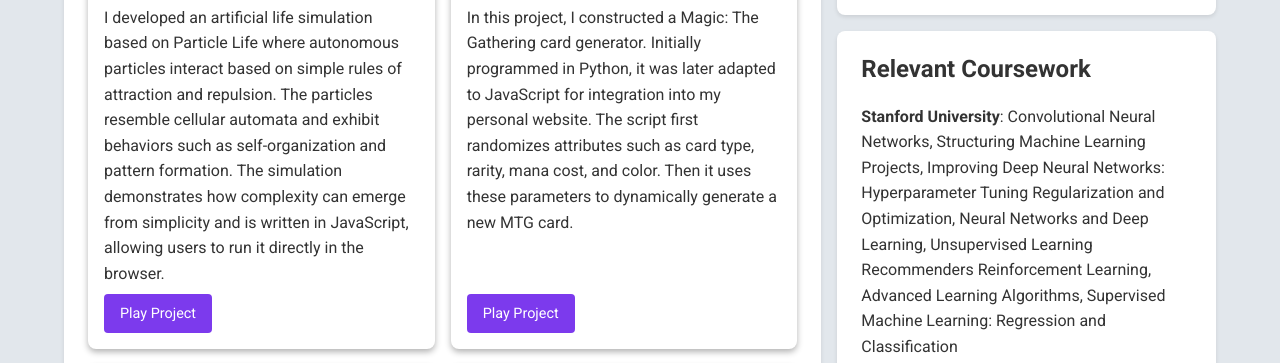
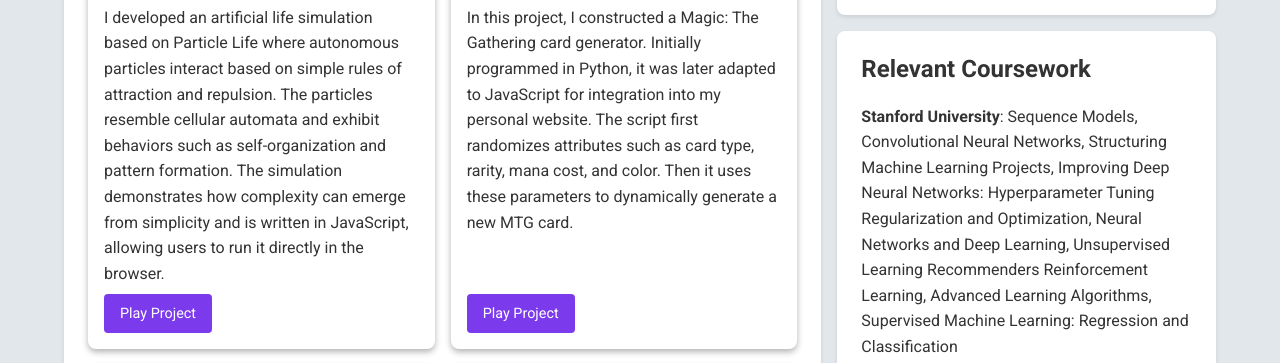
Before and after one commit to justinnguyenai/justinnguyen.ai, a website: page index.html in a window 1280 px wide. Shown: the part 896-1259 px from the top of the page. Drawn offline with Linux system fonts and the light colour scheme; grey boxes are pictures that could not be loaded.

Commit message:
updated coursework

```diff
--- a/index.html
+++ b/index.html
@@ -196,7 +196,7 @@
 
             <section id="coursework">
                 <h2>Relevant Coursework</h2>
-                <p><b>Stanford University</b>: Convolutional Neural Networks, Structuring Machine Learning Projects, Improving Deep Neural Networks: Hyperparameter Tuning Regularization and Optimization, Neural Networks and Deep Learning, Unsupervised Learning Recommenders Reinforcement Learning, Advanced Learning Algorithms, Supervised Machine Learning: Regression and Classification</p>
+                <p><b>Stanford University</b>: Sequence Models, Convolutional Neural Networks, Structuring Machine Learning Projects, Improving Deep Neural Networks: Hyperparameter Tuning Regularization and Optimization, Neural Networks and Deep Learning, Unsupervised Learning Recommenders Reinforcement Learning, Advanced Learning Algorithms, Supervised Machine Learning: Regression and Classification</p>
                 <p><b>DeepLearning.AI</b>: How Diffusion Models Work, Build Basic Generative Adversarial Networks, Generative AI for Everyone, AI For Everyone, AI Python for Beginners, Mathematics for Machine Learning and Data Science Specialization</p>
                 <p><b>OpenAI</b>: Building Systems with the ChatGPT API, ChatGPT Prompt Engineering for Developers</p>
                 <p><b>Google</b>: Large Multimodal Model Prompting with Gemini, Pair Programming with a Large Language Model</p>
```
